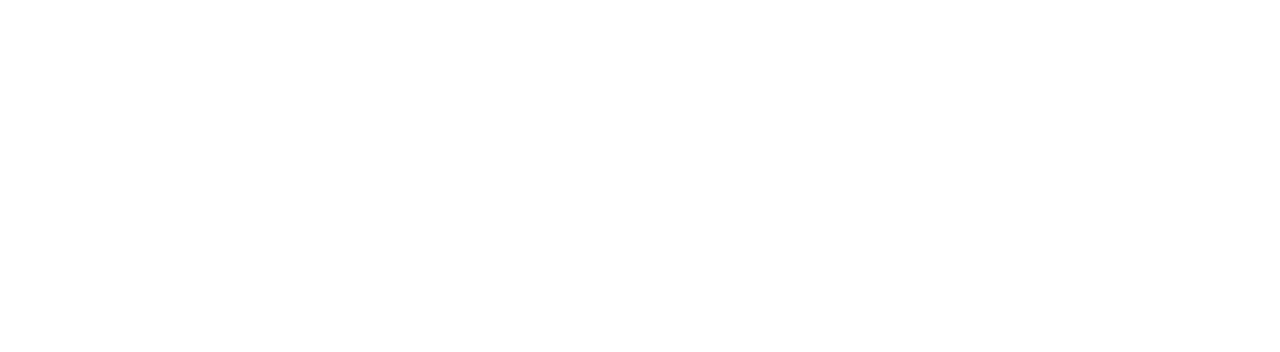
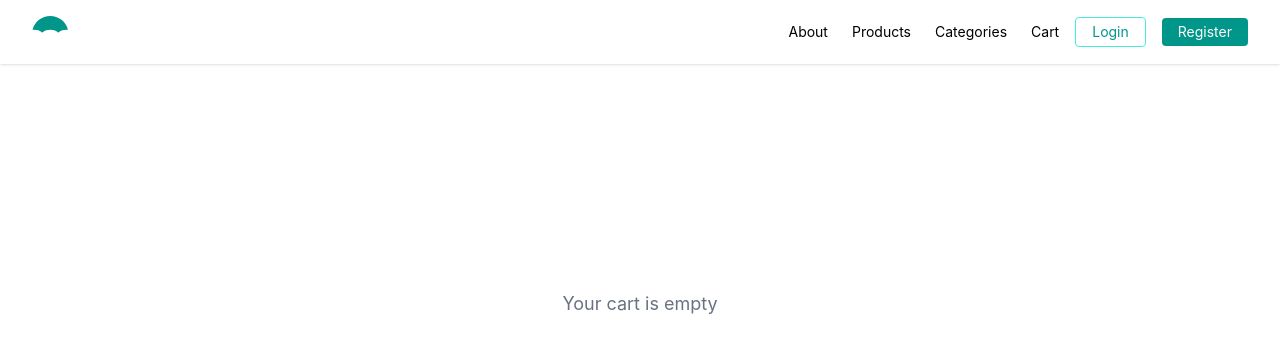
Before and after one commit to Sundarkhanal/Go-Local, a React (Vite) app in the folder client/: page /cart in a window 1280 px wide. Before the commit this address had no page. Shown: the top 352 px of the page. Built offline with nearby package versions, Linux system fonts and the light colour scheme.

Commit message:
feat(cart):added cart page

```diff
--- a/client/src/App.tsx
+++ b/client/src/App.tsx
@@ -2,6 +2,7 @@
 import MainLayout from "./layouts/MainLayout";
 import Home from "./pages/landing/Home.Landing";
 import { useState } from "react";
+import Cart from "./pages/cart/Cart";
 
 function App() {
   const [cart, setCart] = useState<any[]>([])
@@ -9,6 +10,7 @@
     <Routes>
       <Route path="/" element={<MainLayout cart = {cart}/>}>
         <Route index element={<Home cart = {cart} setCart = {setCart} />} />
+        <Route path="/cart" element={<Cart cart = {cart} setCart = {setCart} />} />
       </Route>
     </Routes>
   );
--- a/client/src/components/Navbar.tsx
+++ b/client/src/components/Navbar.tsx
@@ -1,3 +1,4 @@
+import { Link } from "react-router-dom";
 import { useState } from "react";
 interface INavbarProps{
   cart:any[]
@@ -6,7 +7,7 @@
 const Navbar = ({cart}:INavbarProps) => {
     const [menuOpen, setMenuOpen] = useState(false)
   return (
-    <header className="bg-white shadow-sm relative">
+    <header className="bg-white shadow-sm relative sticky top-0 z-50 bg-white">
       <div className="mx-auto max-w-7xl px-4 sm:px-6 lg:px-8">
         <div className="flex h-16 items-center justify-between">
 
@@ -36,7 +37,8 @@
                 <li><a className="text-black-500 hover:text-gray-700 hover:text-teal-900 hover:shadow-md transition durition-200" href="#">Categories</a></li>
                 <div className="flex items-center gap-4">
 
-                <button className="text-black-700 hover:shadow-md transition duration-200">
+                <Link to="/cart">
+                <button className="text-black-700 hover:shadow-md transition duration-200 cursor-pointer">
                     Cart
                     {cart.length > 0 &&
                       <span className="ml-1 bg-teal-600 text-white text-xs px-2 py-0.5 rounded-full">
@@ -46,6 +48,7 @@
                     }
 
                 </button>
+                </Link>
 
                 <button className="px-4 py-1 border border-teal-300 text-teal-600 rounded hover:bg-gray-100">
                     Login
--- /dev/null
+++ b/client/src/pages/cart/Cart.tsx
@@ -0,0 +1,34 @@
+const Cart = ({ cart, setCart }: any) => {
+  return (
+    <>
+      {cart.length === 0 ? (
+        <div className="flex items-center justify-center h-[60vh]">
+          <p className="text-gray-500 text-lg">Your cart is empty</p>
+        </div>
+      ) : (
+        cart.map((item: any, index: number) => (
+          <div
+            key={index}
+            className="flex justify-between items-center bg-white shadow p-4 rounded mb-3"
+          >
+            <div>
+              <h3 className="font-semibold">{item.name}</h3>
+              <p className="text-teal-600">Rs {item.price}</p>
+            </div>
+
+            <button
+              className="text-red-500"
+              onClick={() => {
+                setCart(cart.filter((_: any, i: number) => i !== index));
+              }}
+            >
+              Remove
+            </button>
+          </div>
+        ))
+      )}
+    </>
+  );
+};
+
+export default Cart;
```
